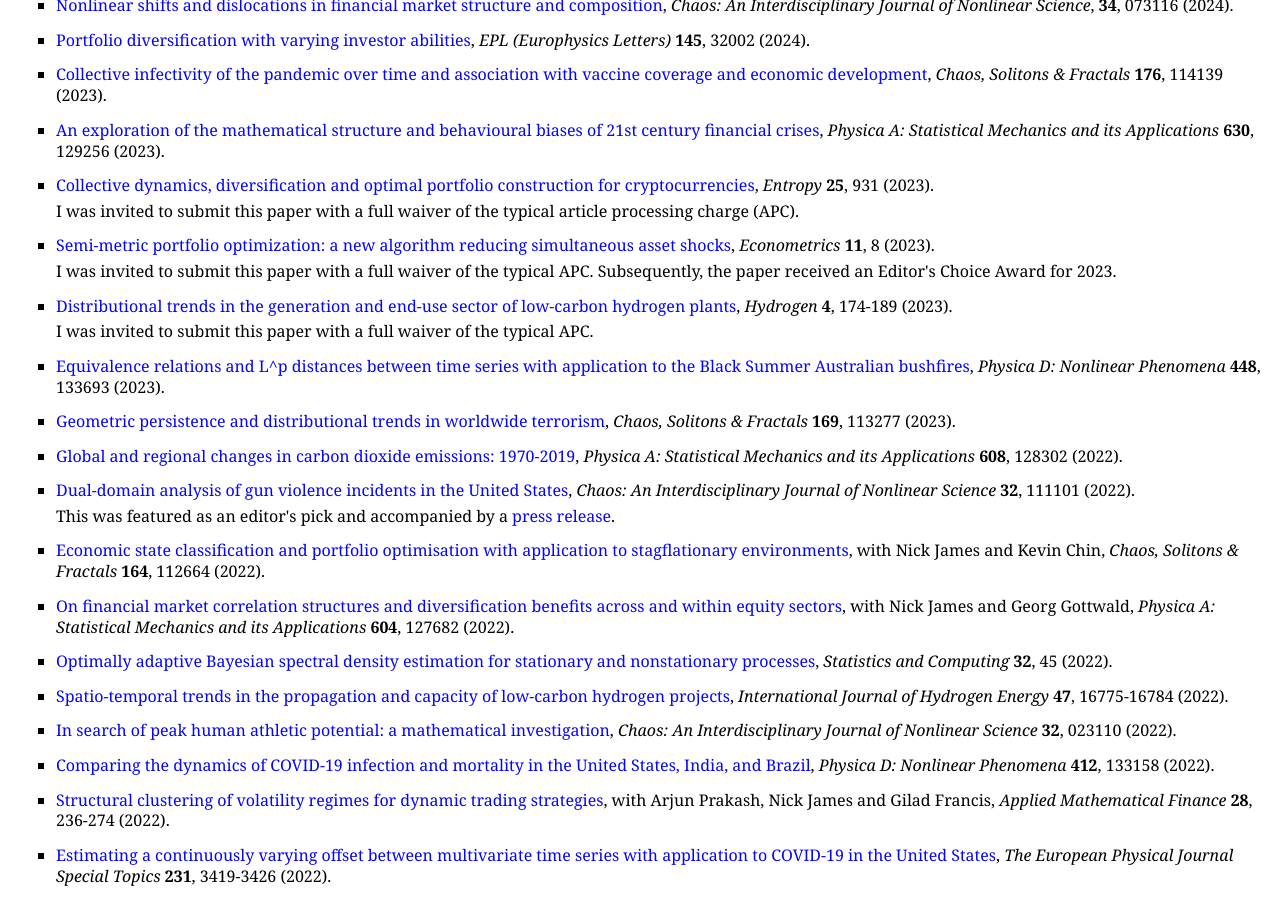
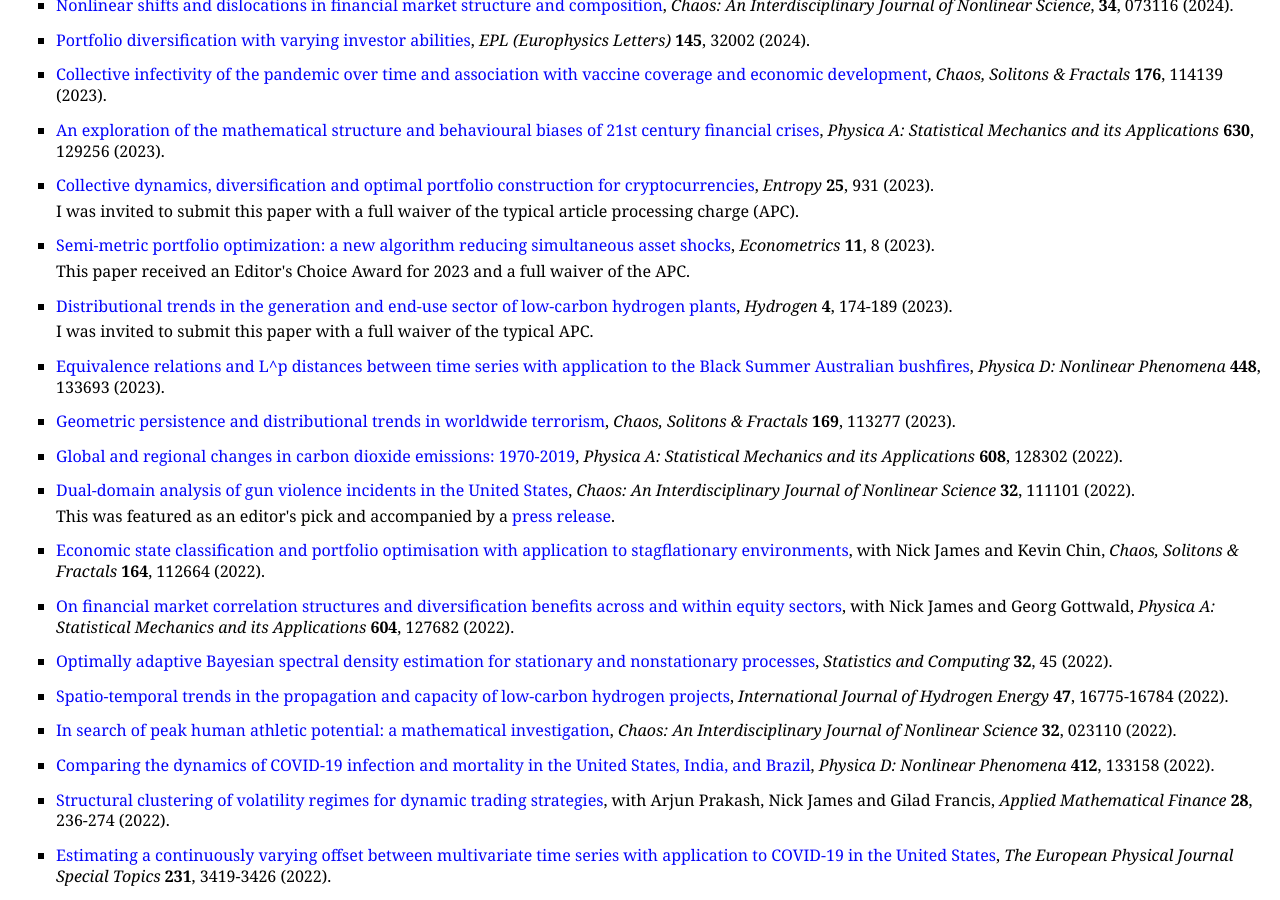
Before and after one commit to MaxMenzies/maxmenzies.com, a Jekyll site: the page index.html, which Jekyll copies as it is, in a window 1280 px wide and 900 px high, scrolled down 521 px. Built offline with Jekyll 4.4.1, drawn with Linux system fonts in a browser that asks for light colours.

Commit message:
Update index.html

```diff
--- a/index.html
+++ b/index.html
@@ -62,7 +62,7 @@
 </ul>
 <ul>
 <li><p><a href="https://www.mdpi.com/2225-1146/11/1/8">Semi-metric portfolio optimization: a new algorithm reducing simultaneous asset shocks</a>, <i>Econometrics</i> <b>11</b>, 8 (2023).</p>
-<p>I was invited to submit this paper with a full waiver of the typical APC. Subsequently, the paper received an Editor's Choice Award for 2023. </p>
+<p>This paper received an Editor's Choice Award for 2023 and a full waiver of the APC. </p>
 </li>
 </ul>
 <ul>
```
